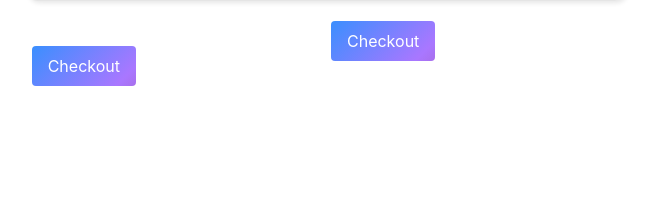
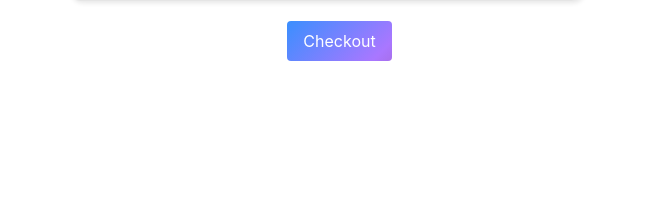
Before and after one commit to Hossein-MJafari/Project-2, a Flask app: page /shopping_cart in a window 1280 px wide. Shown: the part 204-428 px from the top of the page, without its empty margins (314-968 px from the left). Run offline with Flask 3, Linux system fonts and the light colour scheme; data that the repository does not hold is empty; some libraries are stand-ins or nearby versions.

Commit message:
finishing the cheak out bottun

```diff
--- a/website/templates/cart.html
+++ b/website/templates/cart.html
@@ -58,18 +58,10 @@
     <div class="product_info">
       <div class="btn_area">
         <a href="{{ url_for('views.main_page') }}" target="_parent">
-          <input type="submit" value="Checkout" onclick="show_notification()">
+          <input type="submit" value="Checkout" onclick="checkout()">
         </a>
 
       </div>
-
-      <div class="product_info">
-        <div class="btn_area">
-          <a href="{{ url_for('views.main_page') }}" target="_parent">
-            <input type="submit" value="Checkout" onclick="checkout()">
-          </a>
-
-        </div>
 
     <script>
         let quantity = 1;
```
Also changed, not shown: website/cart.db, website/mainDB.db.
